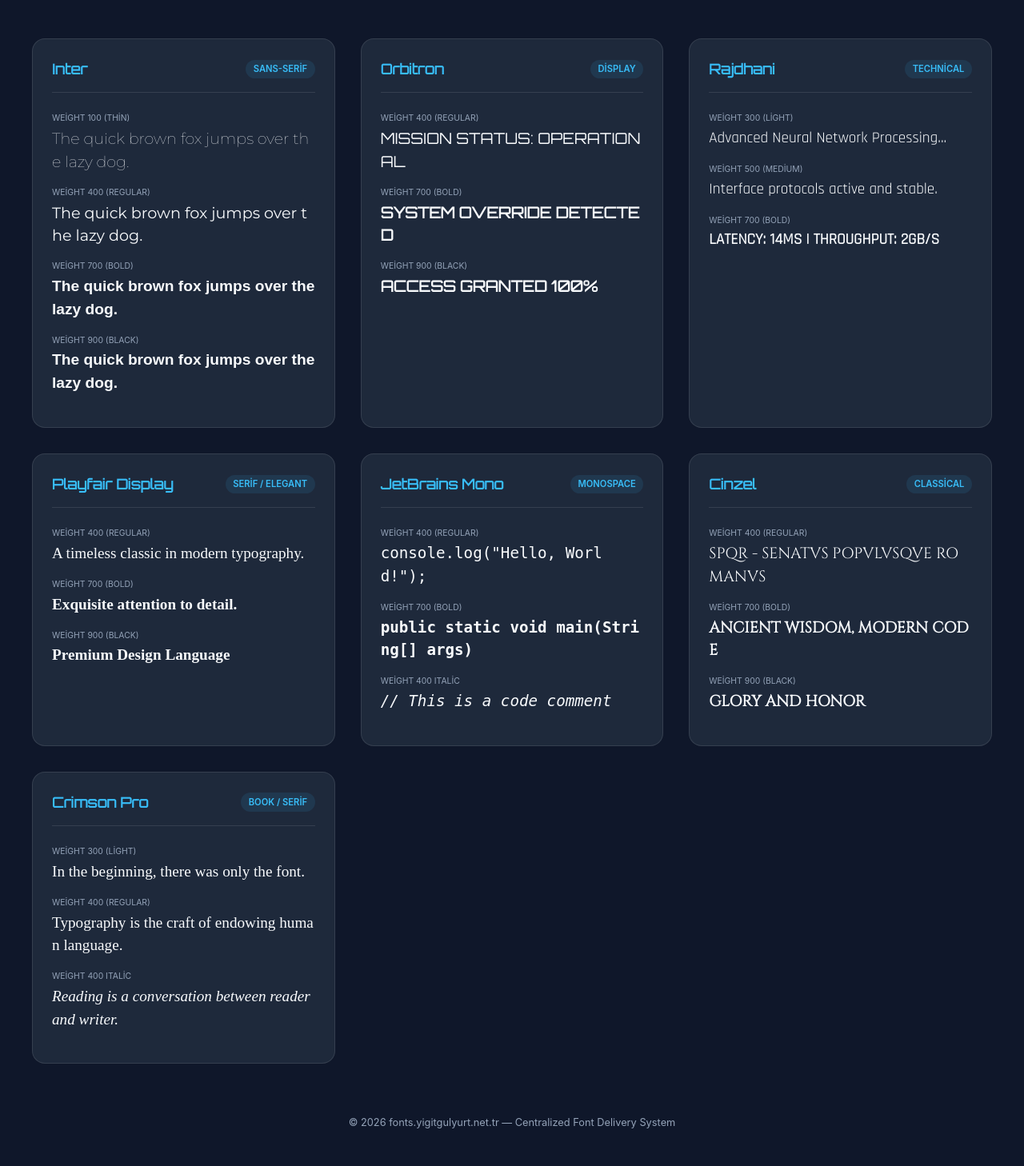
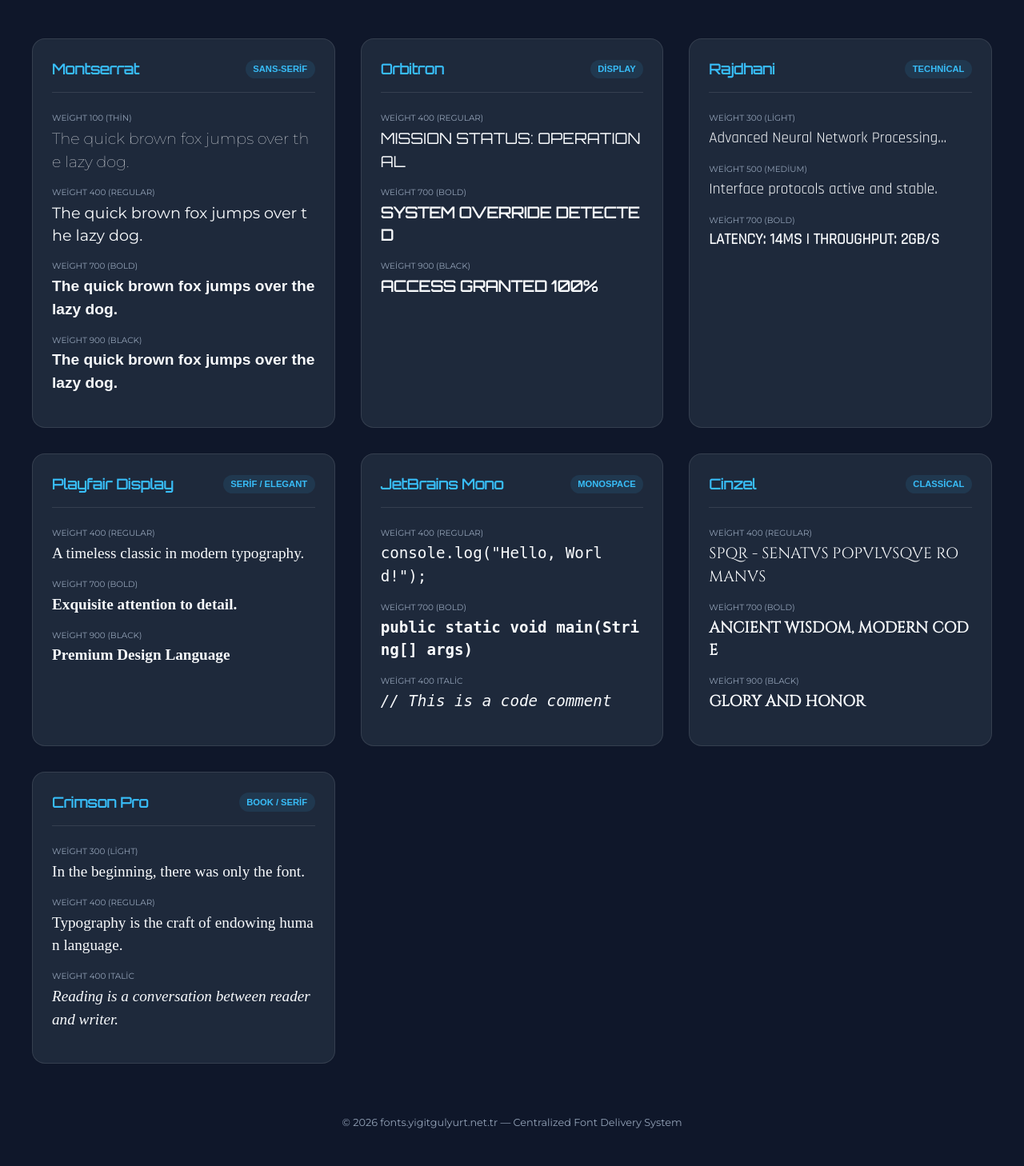
Before and after one commit to yigitgulyurt/yigitgulyurt.net.tr, a Flask app: page /font-test in a window 1280 px wide. Shown: the part 181-1639 px from the top of the page at 80% size. Run offline with Flask 3, Linux system fonts and the light colour scheme; some web fonts are replaced.

Commit message:
Montserrat

```diff
--- a/app/routes/og.py
+++ b/app/routes/og.py
@@ -104,8 +104,8 @@ THEMES: dict[str, dict[str, str]] = {
 # ─────────────────────────────────────────────
 # FONT YOLLARI (Ubuntu/Debian sunucu için)
 # ─────────────────────────────────────────────
-FONT_BOLD = 'app\static\fonts\jetbrainsmononerdfont\JetBrainsMonoNerdFont-Bold.ttf'
-FONT_REG  = 'app\static\fonts\jetbrainsmononerdfont\JetBrainsMonoNerdFont-Regular.ttf'
+FONT_BOLD = 'app\static\fonts\JetBrainsMonoNerdFont\JetBrainsMonoNerdFont-Bold.ttf'
+FONT_REG  = 'app\static\fonts\JetBrainsMonoNerdFont\JetBrainsMonoNerdFont-Regular.ttf'
 
 # ─────────────────────────────────────────────
 # DİZAYN SABİTLERİ
--- a/app/static/css/main.css
+++ b/app/static/css/main.css
@@ -5,7 +5,7 @@
    ============================================= */
 
 :root {
-  --mono: 'Inter', sans-serif;
+  --mono: 'Montserrat', sans-serif;
   --accent: #4ade80;
   --accent2: #60a5fa;
   --font-size-base: 13px;
--- a/app/templates/main/ataturk.html
+++ b/app/templates/main/ataturk.html
@@ -11,7 +11,7 @@
 <style>
   /* ── ATATÜRK SAYFASI ── */
   :root {
-    --atk-font: 'Inter', sans-serif;
+    --atk-font: 'Montserrat', sans-serif;
   }
 
   body {
--- a/app/templates/main/font-test.html
+++ b/app/templates/main/font-test.html
@@ -29,7 +29,7 @@
         body {
             background-color: var(--bg);
             color: var(--text);
-            font-family: 'Inter', sans-serif;
+            font-family: 'Montserrat', sans-serif;
             margin: 0;
             padding: 2rem;
             line-height: 1.5;
@@ -170,7 +170,7 @@
         <!-- INTER -->
         <div class="font-card">
             <div class="font-info">
-                <span class="font-name">Inter</span>
+                <span class="font-name">Montserrat</span>
                 <span class="font-tag">Sans-Serif</span>
             </div>
             <div class="weight-row">
--- a/app/templates/obsidian/obsidian_index.html
+++ b/app/templates/obsidian/obsidian_index.html
@@ -1747,7 +1747,7 @@ async function showGraph() {
       const fontSize = 13/globalScale;
       // Labels are visible if zoomed in OR if node is highlighted
       if (globalScale > 0.8 || isHighlighted) {
-        ctx.font = `${isHighlighted ? '600' : '400'} ${fontSize}px Inter, sans-serif`;
+        ctx.font = `${isHighlighted ? '600' : '400'} ${fontSize}px Montserrat, sans-serif`;
         ctx.textAlign = 'center';
         ctx.textBaseline = 'top';
 
```
